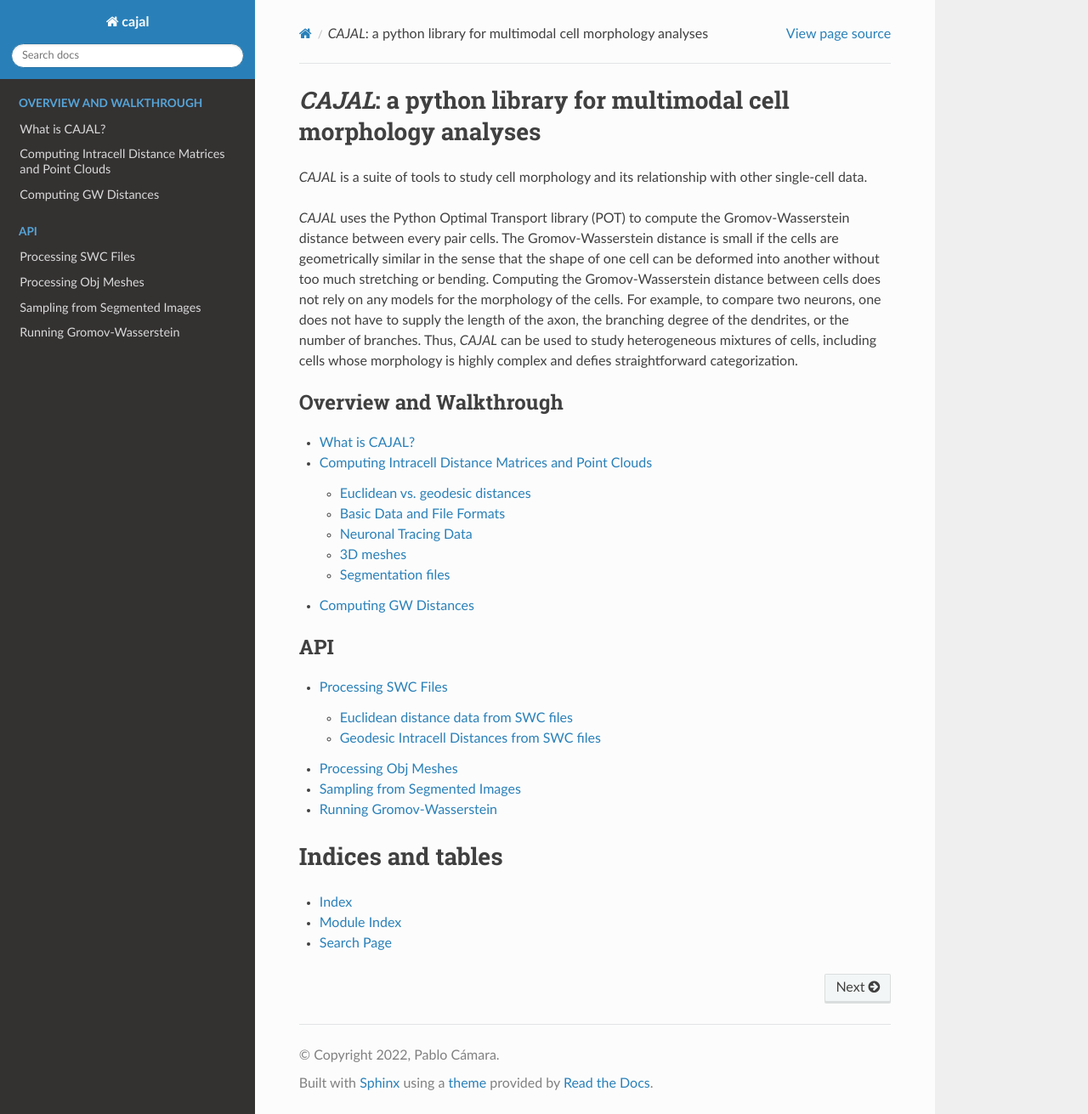
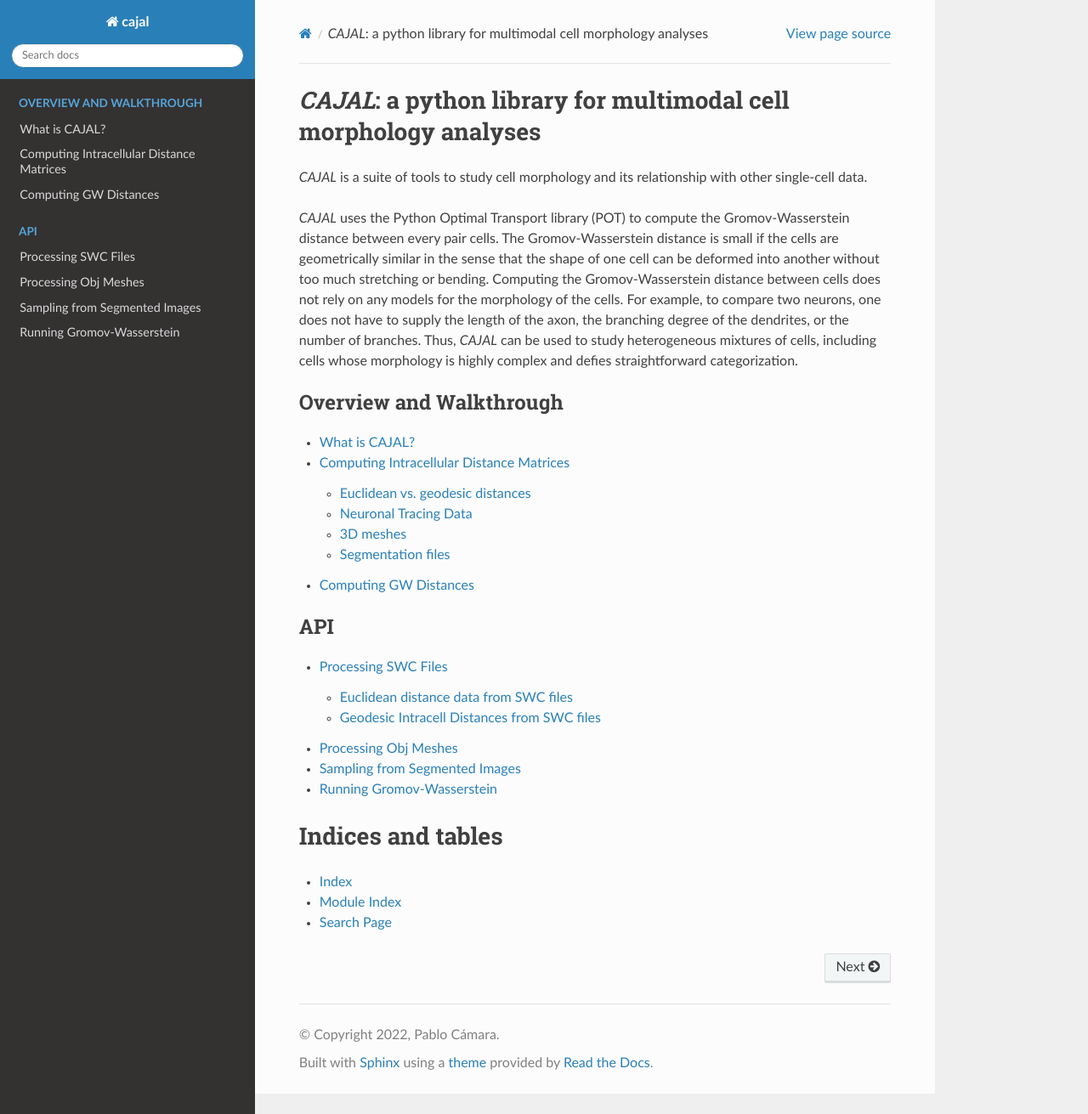
Before and after one commit to CamaraLab/CAJAL, a Sphinx documentation site: the page built from docs/index.rst, in a window 1280 px wide and 1311 px high. Shown: the whole window at 85% size. Built offline with Sphinx 7.4.7 and the Read the Docs theme 2.0.0, drawn with Linux system fonts in a browser that asks for light colours; some of the changed lines change nothing that is shown.

Commit message:
Updated the section about neuronal tracing data

```diff
--- a/docs/computing-intracell-distance-matrices.rst
+++ b/docs/computing-intracell-distance-matrices.rst
@@ -1,51 +1,31 @@
-Computing Intracell Distance Matrices and Point Clouds
-======================================================
+Computing Intracellular Distance Matrices
+=========================================
 
-CAJAL represents a cell as a finite list of points, together with a distance
-between each point. More specifically, this data is represented as a matrix
-(the "intracell distance matrix") where the rows and columns correspond to
-points in the cell, and the entry at position (i, j) is the distance between
-points x_i and x_j. Experience has shown diminishing returns in predictive
-power past n = 50-100 points. In order to compute the Gromov-Wasserstein
+*CAJAL* represents a cell as a finite set of points uniformly sampled from its outline, together with a notion of distance
+between each pair of points. Internally this data is represented as a matrix
+(the "intracellular distance matrix") where the rows and columns correspond to
+points in the cell, and the entry at position (i, j) corresponds to the distance between
+points x_i and x_j. In general, we find that 50 to 100 sampled points per cell is enough for most applications. In order to compute the Gromov-Wasserstein
 distance between two cells, the user must first convert their cell morphology
-data into this format. This section discusses the functionality CAJAL provides
-for this purpose.
-
-Currently, CAJAL is equipped to deal with three kinds of input data files:
-neuronal tracing data (SWC files), 3D meshes (two-dimensional simplicial
-complexes) and 2D segmentation files (tiff files.)
+data into intracellular distance matrices. This section discusses the functionality *CAJAL* provides
+for this purpose. Currently, CAJAL is equipped to deal with three kinds of input data files:
+neuronal tracing data (SWC files), 3D meshes (OBJ files), and 2D cell segmentation files (TIFF files).
 
 Euclidean vs. geodesic distances
 --------------------------------
 
-CAJAL requires the user to encode a cell's morphology as an intracell distance
-matrix. There are at least two reasonable ways to define the distance between
-two points in a cell:
+*CAJAL* supports two types of intracellular distances:
 
 1. the ordinary, straight-line Euclidean
    distance through space ("as the crow flies")
 2. the geodesic distance, the length of the shortest path
-   *through the body of the cell.*
+   through the surface of the cell.
 
-The choice between the Euclidean and geodesic distances will affect what kinds
-of cell deformations CAJAL regards as significant or relevant when trying to
-deform one cell into another. If the user
-represents two cells A and B by Euclidean distance matrices, then CAJAL will
-regard any translation, rotation or mirroring of A across a plane as
-insignificant, in the sense that such operations on A are not considered a
-"distortion" and these deformations do not increase the GW distance. However,
-bending or flexing A is a distortion and increases the GW distance. One can
-visualize the neuron in this case as made of a thick wire which takes some
-effort to bend; the GW distance measures the cost of distorting or deforming
-it.
-
-On the other hand, if the user represents two neurons by their geodesic
-distance matrices, then translation, rotation, mirroring, bending and flexing A
-are all now "irrelevant" operations which do not increase the GW distance, but
-stretching, elongating or compressing A will be considered a costly
-deformation. One can visualize the neuron in this case as made of thin rubber,
-which is easily bent but takes some work to stretch or compress along any
-segment.
+The choice between using Euclidean or geodesic distance will affect what kinds
+of deformations *CAJAL* regards as relevant when comparing the shape of two cells. Using Euclidean distance to meassure intracellular distances
+leads to morphological distances that are insensitive to translations, rotations, or mirroring of a cell. However,
+bending or flexing a cell will change the morphological distance between that cell and other cells. On the other hand, using geodesic
+intracellular distances leads to morphological distances that are insensitive to translations, rotations, mirroring, bending, and flexing of the cells.
 
 To illustrate the distinction, suppose we have two pieces of string, A
 and B. Both A and B are twelve inches long. A is laid out in a straight line,
@@ -56,74 +36,21 @@
 Gromov-Wasserstein distance will be zero.  One can deform A into B
 without any stretching or elongating, as they are the same length.
 
-
-Basic Data and File Formats
----------------------------
-
-By a "point cloud", we mean a set of points in n-dimensional space. More
-specifically, CAJAL represents a point cloud as a numpy float array of shape
-(k, n), where k is the number of data points. For SWC files and \*.obj meshes,
-n = 3. For tiff files, n = 2.
-
-If point clouds are saved to a file for long-term storage or to free memory,
-CAJAL's convention is to save them as comma-separated value files where each each point lies
-on its own line and is represented as a triple of xyz coordinates.
-
-You can use :func:`numpy.savetxt` to write a point cloud to file.
-Here the format string fmt="%.16f" means that we retain 16 values after the decimal place.
-
-.. code-block:: python
-
-		import numpy as np
-		np.savetxt("mycloud.csv", pt_cloud, delimiter=",", fmt="%.16f")
-
-You can read this back with :func:`numpy.loadtxt` or :func:`pandas.read_csv`.
-
-By an "intracell distance matrix", we mean either a numpy floating point array
-representing a matrix in "vector form" (see
-:func:`scipy.spatial.distance.pdist` and footnote 2 of
-:func:`scipy.spatial.distance.squareform`) or a Python
-:func:`multiprocessing.Array`.
-
-A point cloud can be converted to a Euclidean distance matrix using
-:func:`scipy.spatial.distance.pdist`.
-
-.. code-block:: python
-
-		from scipy.spatial.distance import pdist
-		dist_mat = pdist(pt_cloud[0])
-
-The function :func:`run_gw.compute_intracell_distances_one` reads a point cloud
-\*.csv file into memory and returns an intracell distance matrix.
-
-.. autofunction:: run_gw.compute_intracell_distances_one
-
-The function :func:`run_gw.compute_intracell_distances_all` is the batch version,
-operating on a directory of point cloud \*.csv files and returning a list of
-intracell distance matrices.
-
-.. autofunction:: run_gw.compute_intracell_distances_all
-
-
 Neuronal Tracing Data
 ---------------------
 
-CAJAL supports neuronal tracing data in the SWC spec as specified here:
-http://www.neuronland.org/NLMorphologyConverter/MorphologyFormats/SWC/Spec.html
+CAJAL supports neuronal tracing data in the SWC spec as specified `here
+<http://www.neuronland.org/NLMorphologyConverter/MorphologyFormats/SWC/Spec.html>`_.
 
-We offer some functions to help the user load and process SWC files, see
-:doc:`sample_swc` for full documentation.
+Sampling points from a SWC File
+^^^^^^^^^^^^^^^^^^^^^^^^^^^^^^^
+The function :func:`sample_swc.get_sample_pts` can be used to read an SWC file
+and sample its contents.
 
-Sampling from SWC Files
-^^^^^^^^^^^^^^^^^^^^^^^
-The function :func:`sample_swc.get_sample_pts` can be used to read an SWC file
-and sample its contents. The following function call will return a point cloud
-the of points spaced along branches of the neuron. The types_keep flag is
-optional; if one gives a list of integers, only points in the neuron with that
-SWC structure identifier will be sampled. The standard structure identifiers
-are 1-4, with 0 the key for "undefined"; indices greater than 5 are reserved
-for custom types. By default (types_keep = None) all nodes are eligible to be sampled.
+.. autofunction:: sample_swc.get_sample_pts
 
+For example, the following function call will return a point cloud
+consisting of points equally spaced along the neuronal reconstruction in the file `a10_full_Chat-IRES-Cre-neo_Ai14-280699.05.02.01_570681325_m.swc <https://github.com/CamaraLab/CAJAL/blob/main/CAJAL/data/swc_files/a10_full_Chat-IRES-Cre-neo_Ai14-280699.05.02.01_570681325_m.swc>`_.
 
 .. code-block:: python
 
@@ -134,21 +61,46 @@
 					  types_keep=None,
 					  goal_num_pts = 50)[0]
 
-CAJAL attempts to sample points in an evenly spaced way along the branches of
+The ``types_keep`` flag is
+optional and can be used to specify a list of node types (as specified in the SWC format) so that only points in the neuron with that
+SWC structure identifier will be sampled. By default (types_keep = None) all nodes are eligible to be sampled.
+
+*CAJAL* samples points in an evenly spaced way along the branches of
 the neuron, or if there are multiple components in the SWC file, in an evenly
 spaced way along the branches of each component. :func:`sample_swc.get_sample_pts` will return
-"None" and raise a warning if there are more components in the graph than
-points to sample, as it is not clear how to choose the points in an evenly
-spaced way.
+"None" and raise a warning if there are more components in the SWC file than
+points to sample.
 
-One can then convert this to a Euclidean distance matrix with :func:`scipy.spatial.distance.pdist` or write it to a \*.csv file to be read later, as described in :ref:`Basic Data and File Formats`.
+One can then convert this to a Euclidean distance matrix with :func:`scipy.spatial.distance.pdist`:
 
-We walk through an example. Suppose the user has a folder
-:code:`/CAJAL/data/swc_files` containing a number of swc files. The function
-:func:`sample_swc.compute_and_save_sample_pts_parallel` will go through each swc file in
+.. code-block:: python
+
+		from scipy.spatial.distance import pdist
+		dist_mat = pdist(pt_cloud)
+
+Alternatively, we can write it to a \*.csv file to be read later:
+
+.. code-block:: python
+
+		import numpy as np
+		np.savetxt("mycloud.csv", pt_cloud, delimiter=",", fmt="%.16f")
+
+The function :func:`run_gw.compute_intracell_distances_one` can be used to read a point cloud stored as a
+\*.csv file into memory and compute the intracellular distance matrix.
+
+.. autofunction:: run_gw.compute_intracell_distances_one
+
+Sampling points from multiple SWC Files
+^^^^^^^^^^^^^^^^^^^^^^^^^^^^^^^^^^^^^^^
+*CAJAL* also provides a wrapper around the above functions to process multiple SWC files at a time. We walk through an example using the example SWC files provided with *CAJAL*. The function
+:func:`sample_swc.compute_and_save_sample_pts_parallel` goes through each SWC file in
 the input directory and randomly sample a given number of points from each
-neuron - in this case, 50 points from each. :code:`num_cores` is best set to the number
-of cores on your machine.
+neuron.
+
+.. autofunction:: compute_and_save_sample_pts_parallel
+
+For example, if we want to sample 50 points from each neuron in the folder :code:`/CAJAL/data/swc_files` using 8 cores (:code:`num_cores` is best set to the number
+of cores on your machine), we would use the command:
 
 .. code-block:: python
 
@@ -158,30 +110,30 @@
 		sample_swc.compute_and_save_sample_pts_parallel(
 		    swc_infolder, sampled_csv_folder, goal_num_pts=50, num_cores=8)
 
-Next, the user should compute the pairwise Euclidean distances between the
+We can then compute the pairwise Euclidean distances between the
 sampled points of each SWC file. The function
-:func:`compute_intracell_distances_all` returns a list of distance matrices,
-one for each \*.csv file in the given folder, linearized as arrays.
+:func:`compute_intracell_distances_all` is the batch version of :func:`run_gw.compute_intracell_distances_one`,
+operating on a directory of point cloud \*.csv files and returning a list of
+intracellular distance matrices.
+
+.. autofunction:: run_gw.compute_intracell_distances_all
+
+It returns a list of intracellular distance matrices,
+one for each \*.csv file in the given folder, linearized as arrays. In our example, we would run:
 
 .. code-block:: python
 
 		from CAJAL import run_gw
 		dist_mat_list = run_gw.compute_intracell_distances_all(data_dir=sampled_csv_folder)
 
-Computing geodesic intracell distance matrices
-^^^^^^^^^^^^^^^^^^^^^^^^^^^^^^^^^^^^^^^^^^^^^^
+Computing geodesic intracellular distances
+^^^^^^^^^^^^^^^^^^^^^^^^^^^^^^^^^^^^^^^^^^
+We have described how to compute intracellular Euclidean distances for neuronal tracing data in SWC files using :code:`compute_and_save_sample_pts_parallel` and
+:code:`get_intracell_distances_all`. To compute intracellular geodesic distances we would instead use :func:`compute_and_save_geodesic_parallel`.
 
-The user can also represent a neuron in terms of the geodesic distances between
-points through the graph coded by the SWC file.
-For full documentation, see `Geodesic Intracell Distances from SWC files`.
+.. autofunction:: compute_and_save_geodesic_parallel
 
-To load an \*.swc file into memory and compute its intracell geodesic distance matrix, use :func:`sample_swc.get_geodesic`.
-
-The functions :code:`compute_and_save_sample_pts_parallel` and
-:code:`get_intracell_distances_all` are only appropriate when the user wants to
-represent a cell by its Euclidean distance matrix, as they forget the
-topology. To convert a folder of SWC files to a folder of intracell geodesic
-distance matrices, the user can run
+For example, in our ablve example we could use:
 
 .. code-block:: python
 
@@ -200,8 +152,8 @@
 - a vertex, written as `v float1 float2 float3`
 - a face, written as `f linenum1 linenum2 linenum3`
 
-Examples of \*.obj files compatible with CAJAL can be found in the CAJAL Github
-repository in CAJAL/data/obj_files.
+Examples of \*.obj files compatible with *CAJAL* can be found in the *CAJAL* Github
+repository in ``CAJAL/data/obj_files``.
 
 It is expected that a \*.obj file may contain several distinct connected
 components. By default, these will be separated into individual cells.
@@ -209,8 +161,8 @@
 However, the user may find themselves in a situation where each \*.obj file is
 supposed to represent a single cell, but due to some measurement error, the
 mesh given in the \*.obj file has multiple connected components - think of a
-scan of a neuron where there are missing segments in a dendrite. In this case
-CAJAL provides functionality to create a new mesh where all components will be
+scan of a neuron where there are missing segments. In this case
+*CAJAL* provides functionality to create a new mesh where all components will be
 joined together by new faces so that one can sensibly compute a geodesic
 distance between points in the mesh. (If the user wants to compute the
 Euclidean distance between points, such repairs are unnecessary, as Euclidean
```
